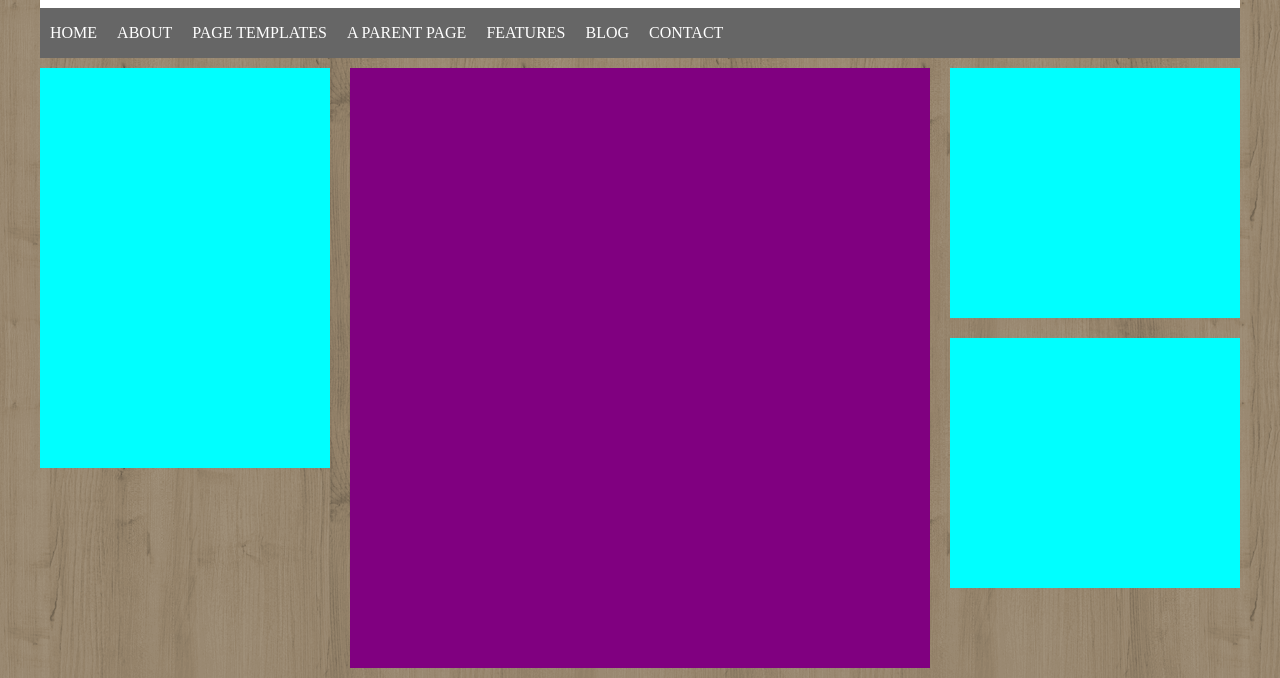
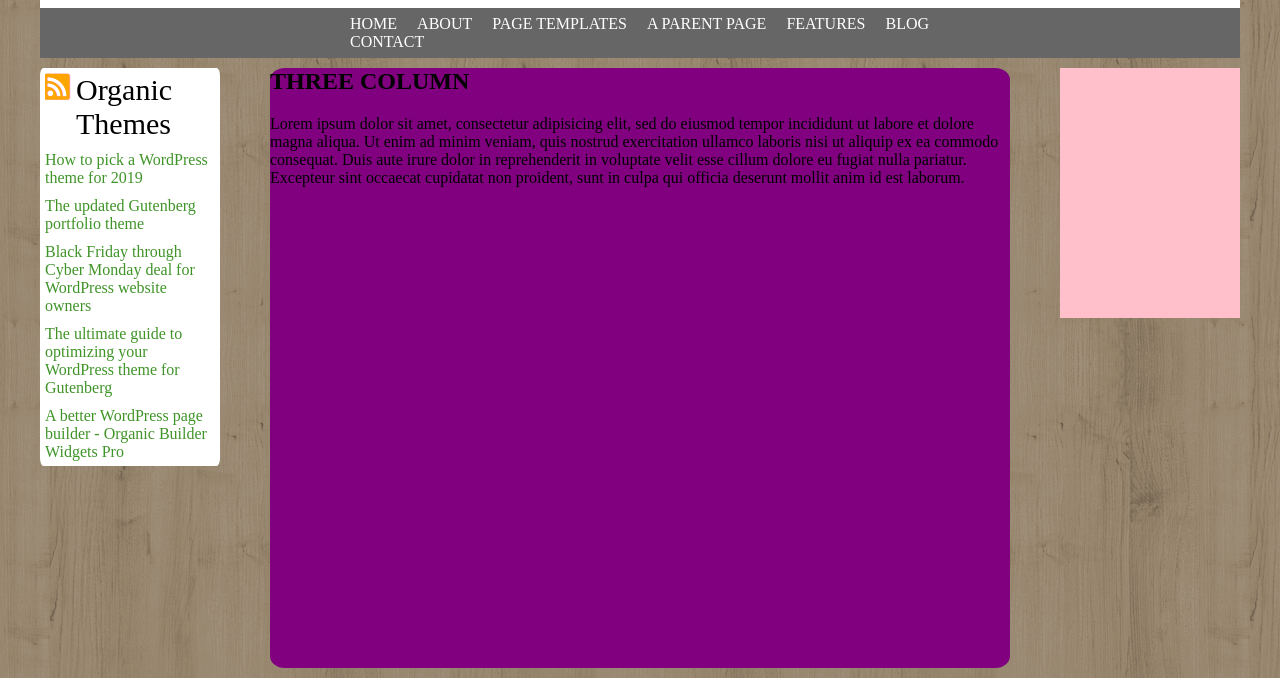
Before and after one commit to gabr-moragarm-f/htmlcss-wp, a plain HTML site: page index.html in a window 1280 px wide. Shown: the part 436-1114 px from the top of the page. Drawn offline with Linux system fonts and the light colour scheme.

Commit message:
v0.3 Completata side-navbar

```diff
--- a/css/style.css
+++ b/css/style.css
@@ -3,6 +3,15 @@
   margin: 0;
   padding: 0;
   list-style-type: none;
+}
+
+a, a:link, a:visited, a:hover, a:active{
+  text-decoration: none;
+  color: inherit;
+}
+
+h2{
+  padding-bottom: 20px;
 }
 
 /* utilities */
@@ -14,6 +23,10 @@
   content: "";
   display: table;
   clear: both;
+}
+
+.border-r-2{
+  border-radius: 2%;
 }
 /* /utilities */
 
@@ -57,34 +70,54 @@ header{
   height: 50px;
   background-color: #666;
   color: #fff;
+  position: relative;
 }
 
 .horizontal-navbar ul{
-  display: inline-blo;
-  margin: 0 auto;
+  transform: translate(-50%, -50%);
+  position: absolute;
+  top: 50%;
+  left: 50%;
 }
 
 .horizontal-navbar li{
   padding: 0 10px;
-  line-height: 50px;
 }
 
-.page-center nav{
-  width: 290px;
-  height: 400px;
-  background: cyan;
+.side-navbar{
+  width: 15%;
+  background: #fff;
+  padding: 5px;
+}
+
+.nav-title{
+  font-size: 30px;
+  padding: 0 5px;
+}
+
+.side-navbar li{
+  padding-top: 10px;
+  color: #3F9428;
 }
 
 main{
-  width: 580px;
-  height: 600px;
-  background: purple;
-  margin: 0 20px;
+  width: 70%;
+  padding: 0 50px;
 }
 
-.navbar-right nav{
+.main-content{
+  background: purple;
+  height: 600px;
+}
+
+.widget-bar{
+  width: 15%;
+}
+
+.widget-bar div{
   height: 250px;
   margin-bottom: 20px;
+  background-color: pink;
 }
 
 footer{
--- a/index.html
+++ b/index.html
@@ -32,8 +32,7 @@
       <!-- /heading -->
 
       <!-- horizontal navbar -->
-      <div class="horizontal-navbar">
-        <nav>
+      <nav class="horizontal-navbar">
 
         <ul class="clearfix">
 
@@ -82,17 +81,69 @@
         </ul>
 
       </nav>
-
-      </div>
       <!-- /horizontal navbar -->
 
       <!-- page center -->
       <div class="page-center clearfix">
 
         <!-- left navbar -->
-        <nav class="float-l">
+        <nav class="side-navbar float-l border-r-2">
 
+          <div class="clearfix">
 
+            <div class="float-l">
+
+              <img src="img/icon.png" alt="icona">
+
+            </div>
+
+            <div class="nav-title float-l"> Organic <br> Themes</div>
+
+          </div>
+
+          <ul>
+
+            <li>
+
+              <a href="#">
+              How to pick a WordPress theme for 2019
+              </a>
+
+            </li>
+
+            <li>
+
+              <a href="#">
+                The updated Gutenberg portfolio theme
+              </a>
+
+            </li>
+
+            <li>
+
+              <a href="#">
+                Black Friday through Cyber Monday deal for WordPress website owners
+              </a>
+
+            </li>
+
+            <li>
+
+              <a href="#">
+                The ultimate guide to optimizing your WordPress theme for Gutenberg
+              </a>
+
+            </li>
+
+            <li>
+
+              <a href="#">
+                A better WordPress page builder - Organic Builder Widgets Pro
+              </a>
+
+            </li>
+
+          </ul>
 
         </nav>
         <!-- /left navbar -->
@@ -100,25 +151,24 @@
         <!-- page main -->
         <main class="float-l">
 
+          <div class="main-content border-r-2">
 
+            <h2> THREE COLUMN </h2>
+            Lorem ipsum dolor sit amet, consectetur adipisicing elit, sed do eiusmod tempor incididunt ut labore et dolore magna aliqua. Ut enim ad minim veniam, quis nostrud exercitation ullamco laboris nisi ut aliquip ex ea commodo consequat. Duis aute irure dolor in reprehenderit in voluptate velit esse cillum dolore eu fugiat nulla pariatur. Excepteur sint occaecat cupidatat non proident, sunt in culpa qui officia deserunt mollit anim id est laborum.
+
+          </div>
 
         </main>
         <!-- /page main -->
 
         <!-- right navbar -->
-        <div class="navbar-right float-l">
+        <div class="widget-bar float-l">
 
-          <nav>
+          <div class="widget-box">
 
 
 
-          </nav>
-
-          <nav>
-
-
-
-          </nav>
+          </div>
 
         </div>
         <!-- /right navbar -->
```
Lines whose indentation alone changed are shown as unchanged.
